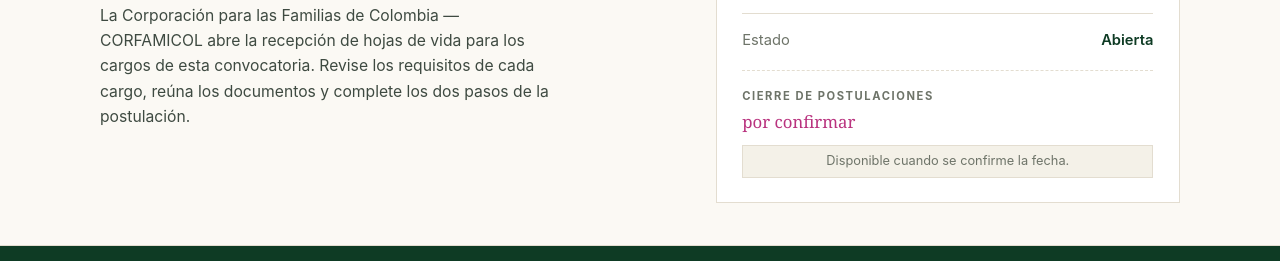
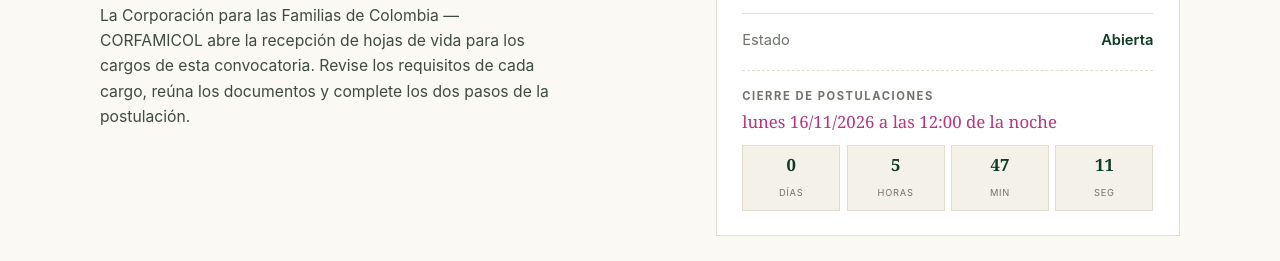
Before and after one commit to Pandas15/CorfamicCol_Colombia, a plain HTML site: page postulacion1.html in a window 1280 px wide. Shown: the part 319-580 px from the top of the page. Drawn offline with Linux system fonts and the light colour scheme.

Commit message:
Cierre de postulaciones: lunes 16/11/2026 a las 12:00 de la noche

```diff
--- a/postulacion1.html
+++ b/postulacion1.html
@@ -229,7 +229,7 @@
             </dl>
             <div class="cierre-box">
                 <div class="cierre-lbl">Cierre de postulaciones</div>
-                <div class="cierre-val" id="cierre-val">por confirmar</div>
+                <div class="cierre-val" id="cierre-val">lunes 16/11/2026 a las 12:00 de la noche</div>
                 <div class="cd" id="contador"></div>
             </div>
         </aside>
@@ -582,7 +582,7 @@ function renderizarCargos(){
 
 function actualizarContador(){
     const el = document.getElementById('contador');
-    const deadline = new Date('[[CIERRE_ISO]]').getTime();
+    const deadline = new Date('2026-11-17T00:00:00').getTime();
     if (isNaN(deadline)) {
         el.innerHTML = '<div style="grid-column:1/-1;font-size:.8rem;color:#6E7469">Disponible cuando se confirme la fecha.</div>';
         return;
```
Also changed, not shown: index.html (+1 -1 lines).
